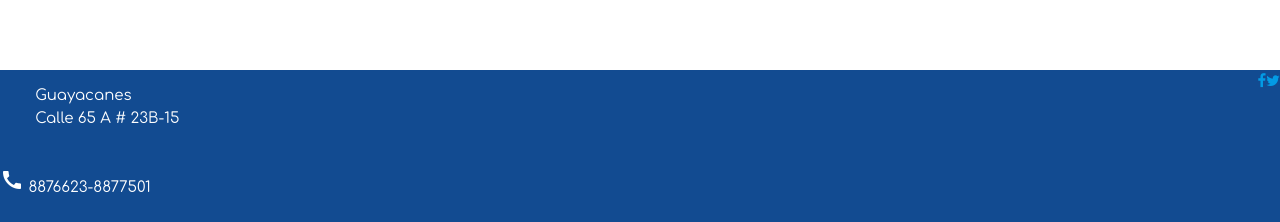
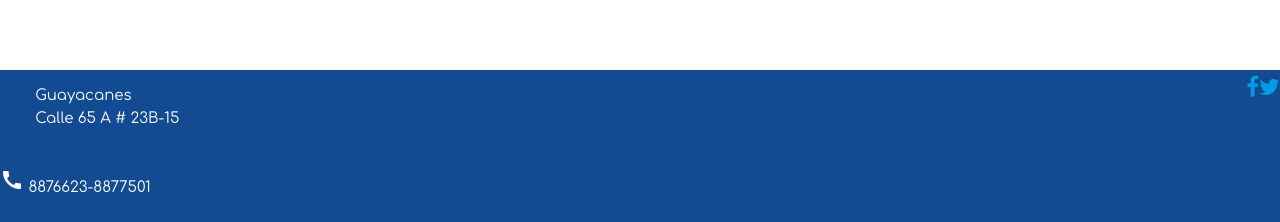
Before and after one commit to luisasierrap/CRMSanMartin, an Angular app: page / in a window 1280 px wide. Shown: the part 575-797 px from the top of the page. Built offline with nearby package versions, Linux system fonts and the light colour scheme.

Commit message:
CRMSanMartin

```diff
--- a/src/app/app.component.css
+++ b/src/app/app.component.css
@@ -49,6 +49,7 @@
 .data-text{
     font-family: 'Comfortaa', cursive;
     color: #fff;
+
 }
 .img-mobile{
     display: flex;
@@ -59,6 +60,7 @@
 .img-mobile img{
     width: 80%;
 }
-.social-icon {
-    width: 80%;
+
+.redes-container{
+   font-size:150%;
 }
--- a/src/app/app.component.html
+++ b/src/app/app.component.html
@@ -27,7 +27,6 @@
       </ul>
   </div>
 
-
   <div class="imgMain">
     <div class="carousel hide-on-small-only">
       <a class="carousel-item" href="#one!"><img src="assets/img/teeth.png"></a>
@@ -43,6 +42,7 @@
         <img src="assets/img/chair.jpg">
     </div>
   </div>
+
   <div class="footer">
     <div class="direccion-container">
       <pre class="data-text">
@@ -55,11 +55,9 @@
       </span>
     </div>
     <div class="redes-container">
-      <a class="social-icon" href="#" class="fa fa-facebook"></a>
-      <a class="social-icon" href="#" class="fa fa-twitter"></a>
-    </div>
-
-  </div>
+        <a href="#" class="fa fa-facebook"></a>
+        <a href="#" class="fa fa-twitter"></a>
+      </div>
 </div>
 
 <router-outlet></router-outlet>
```
